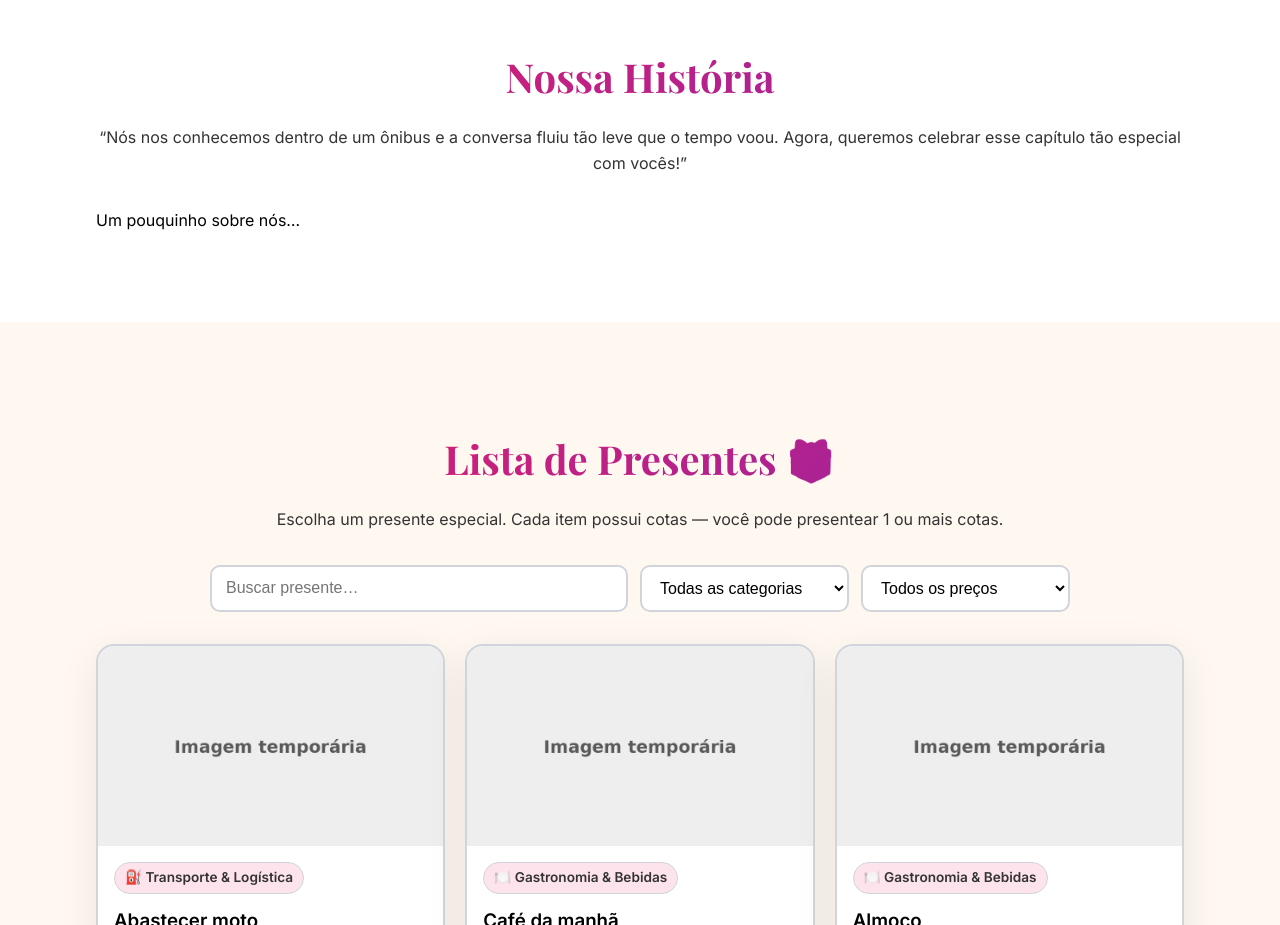
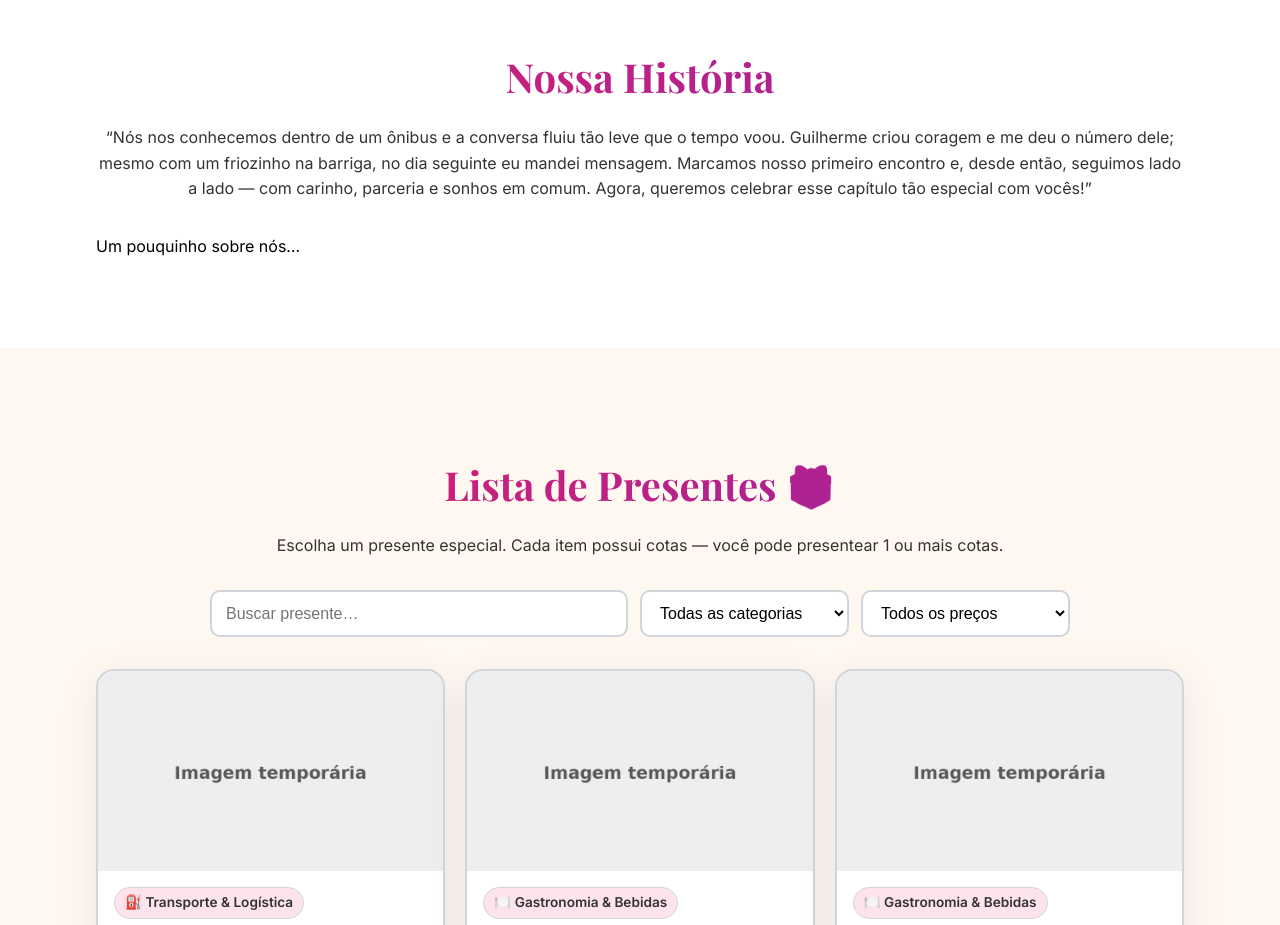
Before and after one commit to filipecbode/lista-casamento-guilherme-lara, a plain HTML site: page index.html in a window 1280 px wide. Shown: the part 860-1785 px from the top of the page. Drawn offline with nearby package versions, Linux system fonts and the light colour scheme.

Commit message:
Add files via upload

```diff
--- a/index.html
+++ b/index.html
@@ -57,7 +57,7 @@
     <div class="container historia-content">
       <div class="section-header">
         <h2>Nossa História</h2>
-        <p>“Nós nos conhecemos dentro de um ônibus e a conversa fluiu tão leve que o tempo voou. Agora, queremos celebrar esse capítulo tão especial com vocês!”</p>
+        <p>“Nós nos conhecemos dentro de um ônibus e a conversa fluiu tão leve que o tempo voou. Guilherme criou coragem e me deu o número dele; mesmo com um friozinho na barriga, no dia seguinte eu mandei mensagem. Marcamos nosso primeiro encontro e, desde então, seguimos lado a lado — com carinho, parceria e sonhos em comum. Agora, queremos celebrar esse capítulo tão especial com vocês!”</p>
       </div>
       <p>Um pouquinho sobre nós…</p>
     </div>
```
